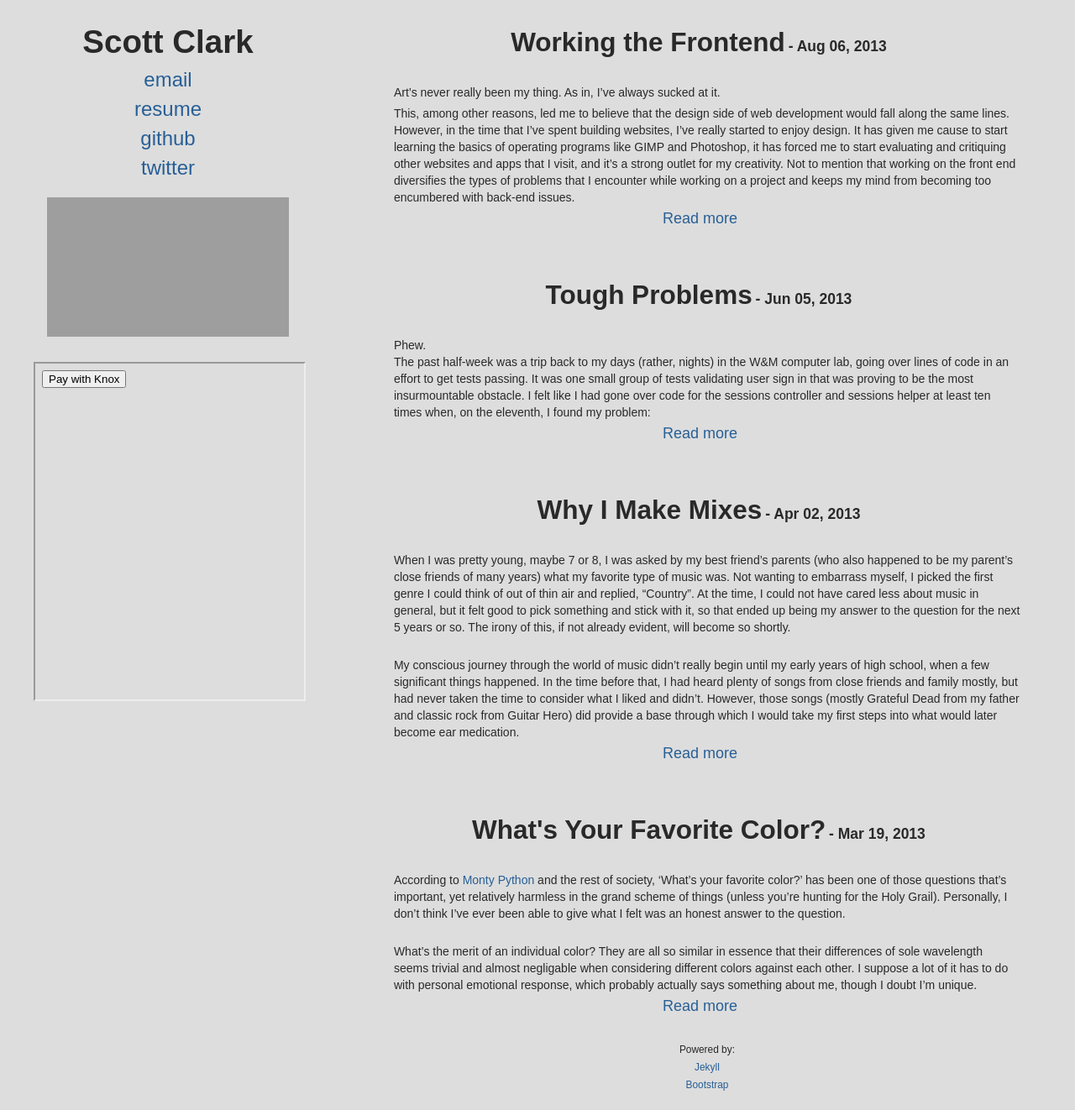
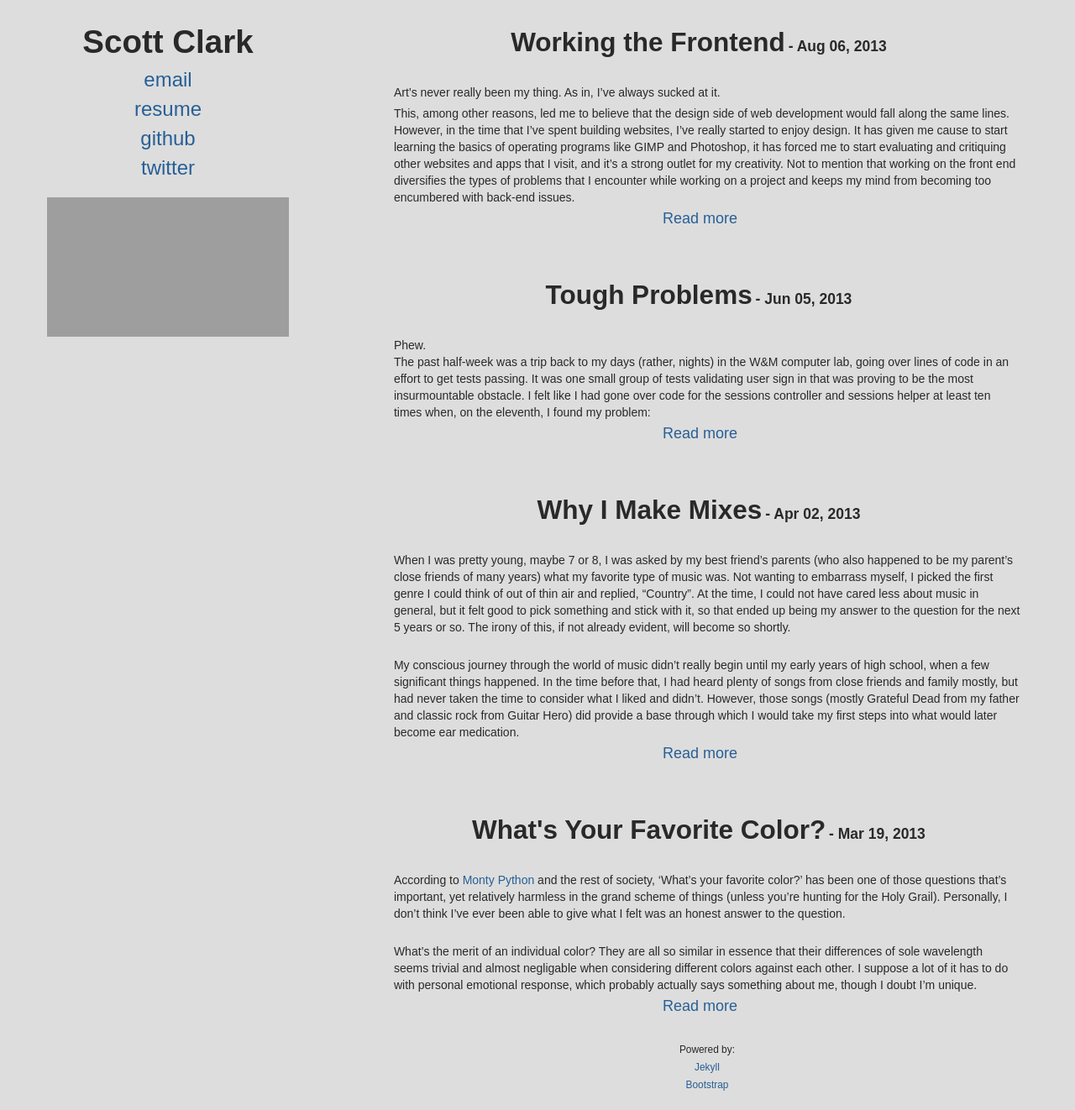
Before and after one commit to clarkbarz/clarkbarz.github.com, a Jekyll site: the page built from index.html, in a window 1280 px wide and 1322 px high. Shown: the whole window at 84% size. Built offline with Jekyll 4.4.1, drawn with Linux system fonts in a browser that asks for light colours; the list of posts is cut into pages by our own code; grey boxes are pictures that could not be loaded.

```diff
--- a/_layouts/default.html
+++ b/_layouts/default.html
@@ -27,7 +27,7 @@
                     </li>
                 </ul>
                 <iframe width="90%" height="166" scrolling="no" frameborder="no" src="https://w.soundcloud.com/player/?url=http%3A%2F%2Fapi.soundcloud.com%2Ftracks%2F47370909&amp;color=104e8b&amp;auto_play=false"></iframe>
-                <iframe src="/assets/html/knox.html" name="knoxFrame" width="100%" height="400px"></iframe>
+                <div class="knox-payments-div" data-amount="custom"></div>
             </div>
         </div>
 
@@ -47,7 +47,6 @@
                 </ul>
             </div>
 
-
             {{ content }}
 
             <div id="footer">
--- a/assets/html/knox.html
+++ /dev/null
@@ -1,11 +0,0 @@
-<form action="http://localhost/pay" method="get" class="knox_payment_form" name="donation" target="knoxFrame" onsubmit="document.getElementById('myFrame').style.display = 'block';">
-    <input type="hidden" name="amount" value="0.01">
-    <input type="hidden" name="api_key" value="47d81ba073de1b9c69edee2af4d6f5f31b463fcd">
-    <input type="hidden" name="invoice_detail"  value="Donation to Clarks R Us">
-    <input type="hidden" name="information_request" value="show_all">
-    <input class="req_url" type="hidden" name="redirect_url" value="https://clarkbarz.github.io/">
-    <input type="hidden" name="redirect_method" value="GET">
-    <input class="why_who" type="hidden" name="why_who" value="default">
-    <button>Pay with Knox</button>
-</form>
-<iframe allowtransparency="true" frameborder="0" scrolling="yes" src="about:blank" name="myFrame" id="myFrame" style="overflow:scroll !important; -webkit-overflow-scrolling:touch !important; position: fixed; top: 0px; left: 0px; z-index: 999999 !important; width: 100%; height: 100%; display: none;"></iframe>
```
